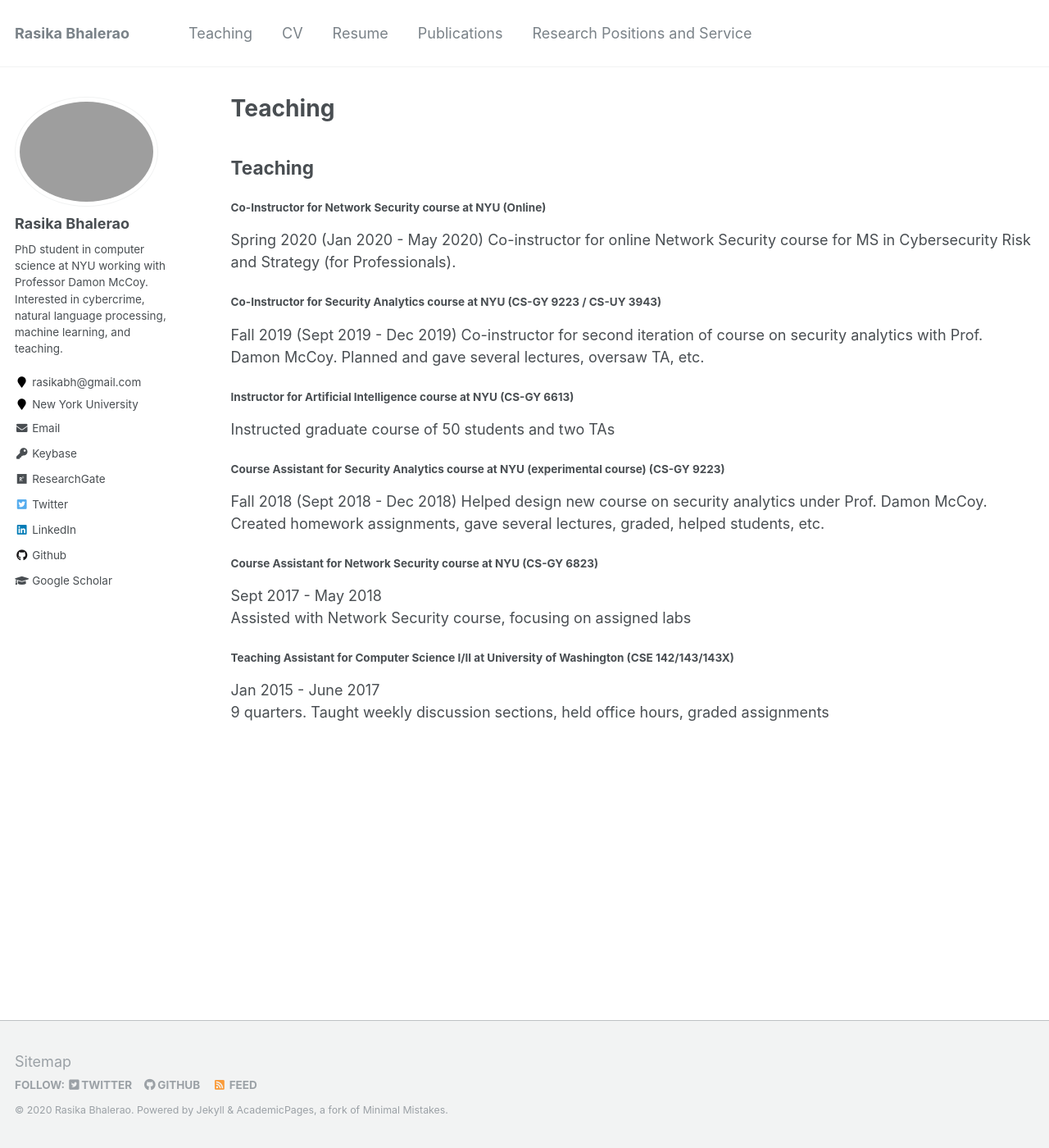
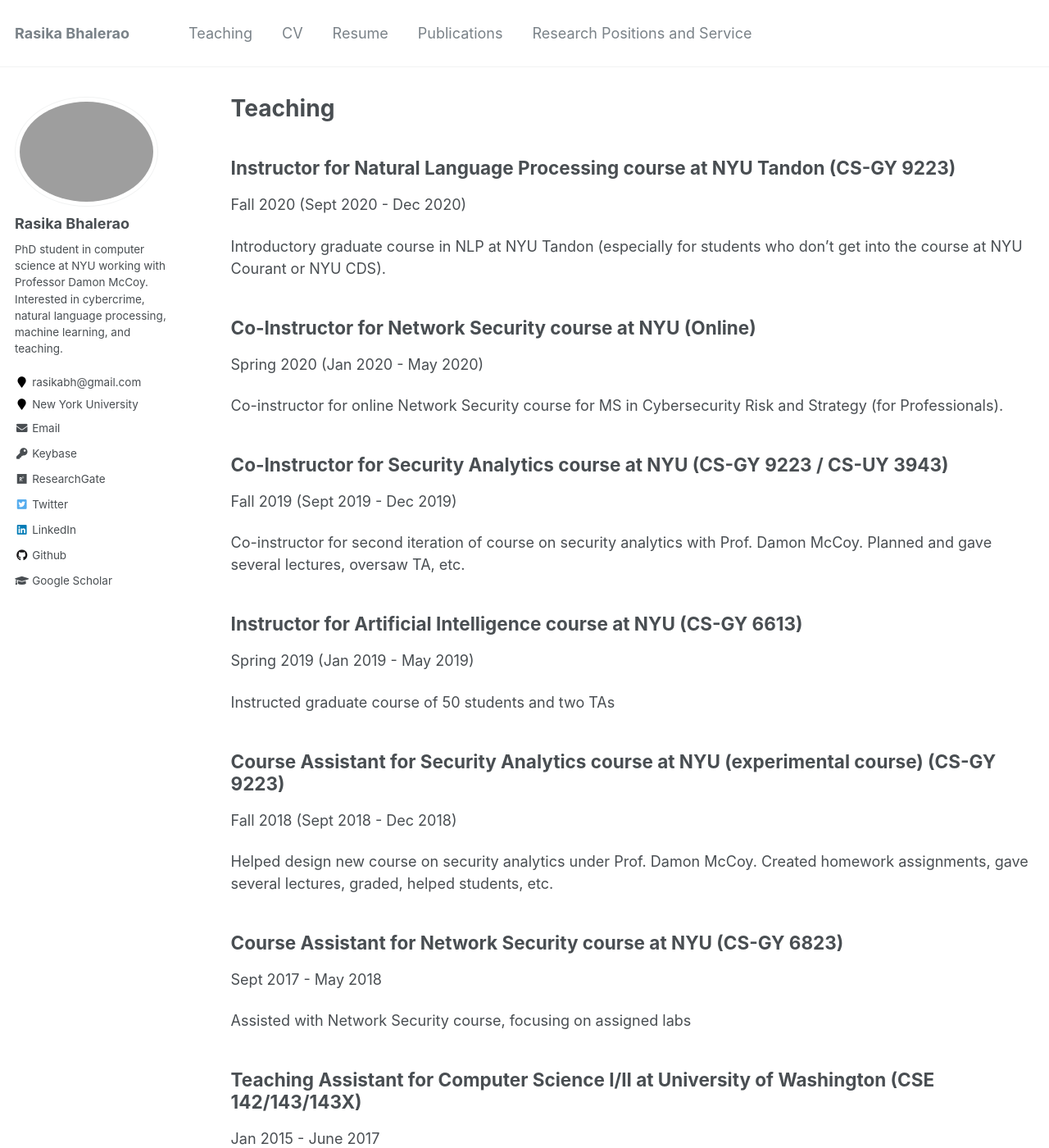
Before and after one commit to rasikabh/rasikabh.github.io, a Jekyll site: the page built from _pages/teaching.md, in a window 1280 px wide and 1400 px high. Shown: the whole window at 82% size. Built offline with Jekyll 4.4.1, drawn with Linux system fonts in a browser that asks for light colours.

Commit message:
Update teaching.md

```diff
--- a/_pages/teaching.md
+++ b/_pages/teaching.md
@@ -7,21 +7,37 @@ author_profile: true
 
 {% include base_path %}
 
-## Teaching
-#### Co-Instructor for Network Security course at NYU (Online)
+## Instructor for Natural Language Processing course at NYU Tandon (CS-GY 9223)
+Fall 2020 (Sept 2020 - Dec 2020)
+
+Introductory graduate course in NLP at NYU Tandon (especially for students who don't get into the course at NYU Courant or NYU CDS).
+
+## Co-Instructor for Network Security course at NYU (Online)
 Spring 2020 (Jan 2020 - May 2020)
+
 Co-instructor for online Network Security course for MS in Cybersecurity Risk and Strategy (for Professionals).
-#### Co-Instructor for Security Analytics course at NYU (CS-GY 9223 / CS-UY 3943)
+
+## Co-Instructor for Security Analytics course at NYU (CS-GY 9223 / CS-UY 3943)
 Fall 2019 (Sept 2019 - Dec 2019)
+
 Co-instructor for second iteration of course on security analytics with Prof. Damon McCoy. Planned and gave several lectures, oversaw TA, etc.
-#### Instructor for Artificial Intelligence course at NYU (CS-GY 6613)
+
+## Instructor for Artificial Intelligence course at NYU (CS-GY 6613)
+Spring 2019 (Jan 2019 - May 2019)
+
 Instructed graduate course of 50 students and two TAs
-#### Course Assistant for Security Analytics course at NYU (experimental course) (CS-GY 9223)
+
+## Course Assistant for Security Analytics course at NYU (experimental course) (CS-GY 9223)
 Fall 2018 (Sept 2018 - Dec 2018)
+
 Helped design new course on security analytics under Prof. Damon McCoy. Created homework assignments, gave several lectures, graded, helped students, etc.
-#### Course Assistant for Network Security course at NYU (CS-GY 6823)
+
+## Course Assistant for Network Security course at NYU (CS-GY 6823)
 Sept 2017 - May 2018
+
 Assisted with Network Security course, focusing on assigned labs
-#### Teaching Assistant for Computer Science I/II at University of Washington (CSE 142/143/143X)
+
+## Teaching Assistant for Computer Science I/II at University of Washington (CSE 142/143/143X)
 Jan 2015 - June 2017
+
 9 quarters. Taught weekly discussion sections, held office hours, graded assignments
```
